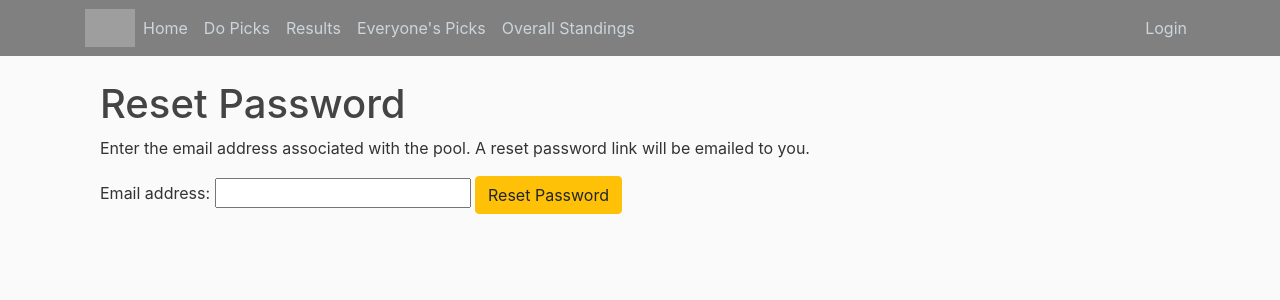
After one commit to tammer/pool, a Django app: template pool/templates/registration/password_reset_form.html in a window 1280 px wide. The commit adds this page. Shown: the top 300 px of the page. Run offline with Django 3.2, Linux system fonts and the light colour scheme; the template is opened without the code that fills it: values that come from a table or form of the project are taken from there, others are empty; some libraries are stand-ins or nearby versions; grey boxes are pictures that could not be loaded.

Commit message:
init reset password page

```diff
--- /dev/null
+++ b/pool/templates/registration/password_reset_form.html
@@ -0,0 +1,23 @@
+{% extends "pool/base.html" %}
+{% block content %}
+
+<form method="post">{% csrf_token %}
+
+<main role="main" class="container">
+	<div class="row ">
+		<div class="col-md-auto	">
+			<h1>Reset Password</h1>
+			<p>Enter the email address associated with the pool. A reset password link will be emailed to you.</p>
+			<div>
+        		{{ form.email.errors }}
+        			<label for="id_email">Email address:</label>
+        		{{ form.email }}
+    			<input class='btn btn-warning' type="submit" value="Reset Password">
+    		</div>
+    	</div>
+    </div>
+</main>
+
+</form>
+
+{% endblock content %}
--- a/users/templates/users/login.html
+++ b/users/templates/users/login.html
@@ -17,6 +17,7 @@ body {
 						{{ form|crispy }}
 						<button class='btn btn-success' type='submit'>Login to Monkey Pool</button>
 					</form>
+					<div class='text-center'><small class="text-muted"><a href="{% url 'password_reset' %}">Forgot Password?</a></small></div>
 				</div>
 			</div>
 		</main>
```
